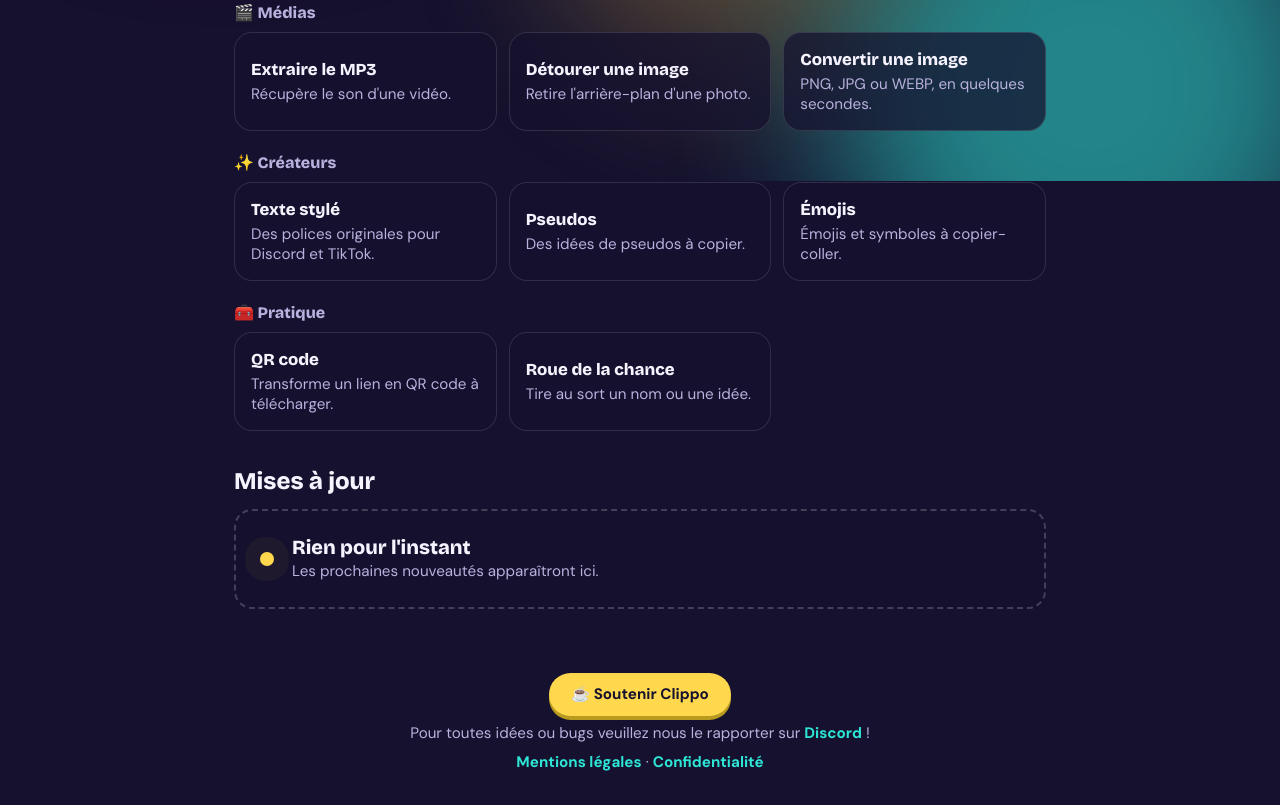
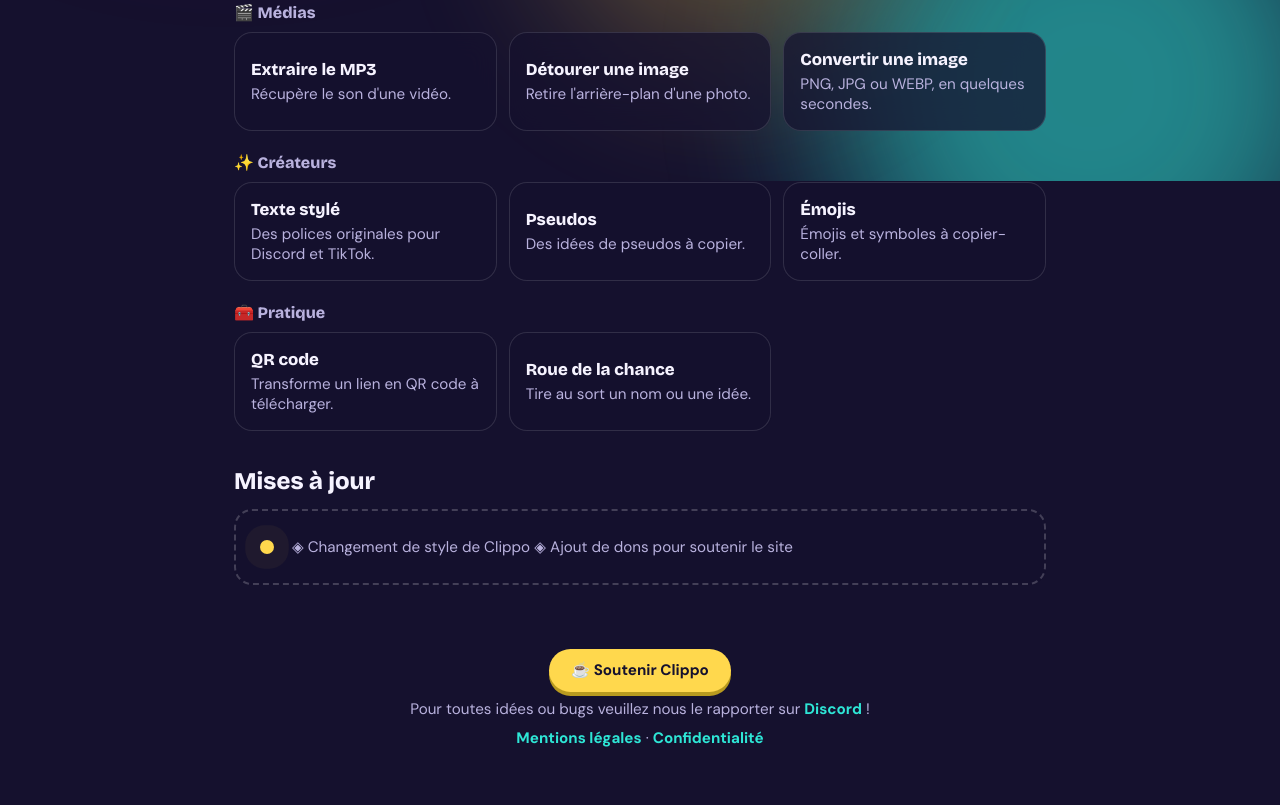
Before and after one commit to hopecorefrance18-commits/clippo, a website: page public/index.html in a window 1280 px wide. Shown: the part 619-1424 px from the top of the page. After the commit the page ends 1400 px from the top, so only its background shows below. Drawn offline with nearby package versions, Linux system fonts and the light colour scheme.

Commit message:
Update index.html

```diff
--- a/public/index.html
+++ b/public/index.html
@@ -98,8 +98,9 @@
           <div class="upd-empty">
             <span class="pulse"></span>
             <div>
-              <strong>Rien pour l'instant</strong>
-              <small>Les prochaines nouveautés apparaîtront ici.</small>
+
+              <small>◈ Changement de style de Clippo</small>
+              <small>◈ Ajout de dons pour soutenir le site</small>
             </div>
           </div>
         </div>
```
